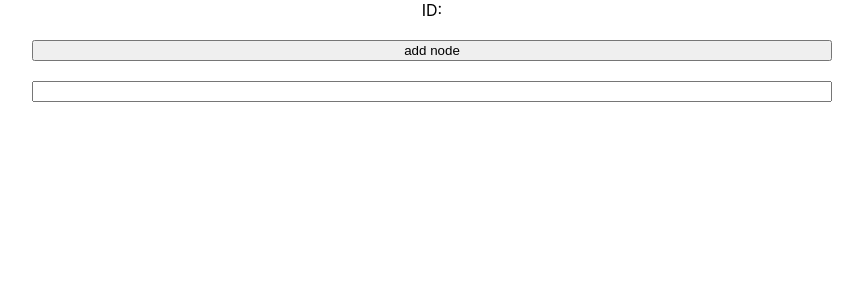
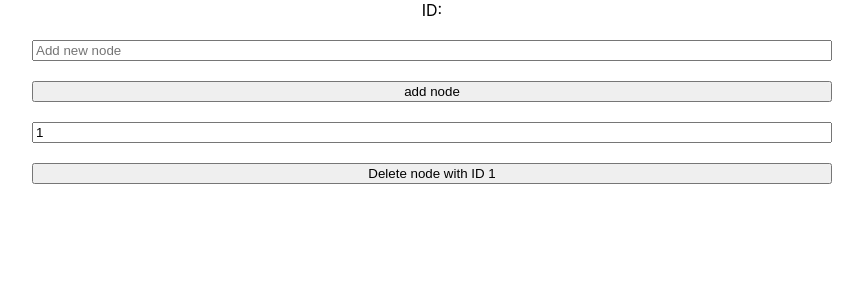
Before and after one commit to S4mm4ael/tree-test-task, a React (Create React App) app: page / in a window 1280 px wide. Shown: the top 300 px of the page, without its empty margins (208-1071 px from the left). Built offline with nearby package versions, Linux system fonts and the light colour scheme; no server answers.

Commit message:
feat: add deleNode method to postService

```diff
--- a/src/API/PostService.ts
+++ b/src/API/PostService.ts
@@ -35,4 +35,19 @@ export default class PostService {
       console.log(error);
     }
   }
+  static async deleteTreeNode(treeName: string, nodeId: number) {
+    const deleteNodeUrl = this.baseUrl + "api.user.tree.node.delete";
+    try {
+      axios.get(deleteNodeUrl, {
+        params: {
+          treeName: treeName,
+          nodeId: nodeId,
+        },
+      });
+      return true;
+    } catch (error) {
+      console.log(error);
+      return false;
+    }
+  }
 }
--- a/src/App.tsx
+++ b/src/App.tsx
@@ -6,6 +6,7 @@ import { Tree } from "./Types/Tree.type";
 function App() {
   const [tree, setTree] = useState<Tree>();
   const [newNodeName, setNewNodeName] = useState("");
+  const [deleteNodeID, setDeleteNodeID] = useState(1);
   const [isCreated, setIsCreated] = useState(false);
 
   useEffect(() => {
@@ -20,6 +21,14 @@ function App() {
   return (
     <div className="App">
       ID: {tree && tree.id}
+      <input
+        type="text"
+        name="newNode"
+        id=""
+        value={newNodeName}
+        onChange={(e) => setNewNodeName(e.target.value)}
+        placeholder="Add new node"
+      />
       <button
         onClick={() => {
           PostService.createTreeNode("test__tree", 17298, newNodeName);
@@ -27,17 +36,28 @@ function App() {
           setNewNodeName("");
         }}
       >
-        add node
+        add node {newNodeName}
       </button>
-      {newNodeName}
       <input
-        type="text"
-        name="newNode"
+        type="number"
+        name="deleteNode"
         id=""
-        value={newNodeName}
-        onChange={(e) => setNewNodeName(e.target.value)}
-        autoComplete="false"
+        value={deleteNodeID}
+        onChange={(e) => setDeleteNodeID(+e.target.value)}
+        placeholder="Enter delete node ID"
       />
+      <button
+        onClick={() => {
+          const response = PostService.deleteTreeNode(
+            "test__tree",
+            deleteNodeID
+          );
+          console.log(response);
+          setDeleteNodeID(0);
+        }}
+      >
+        Delete node with ID {deleteNodeID}
+      </button>
     </div>
   );
 }
```
